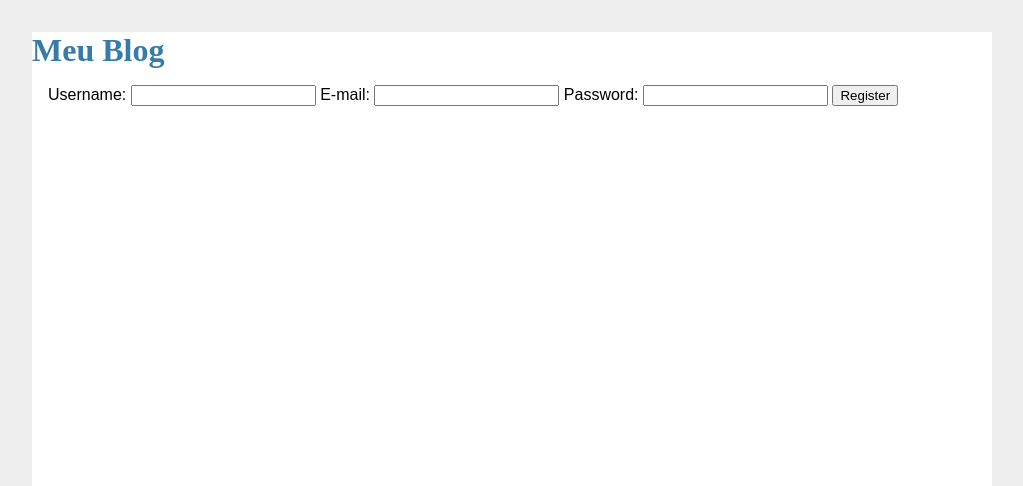
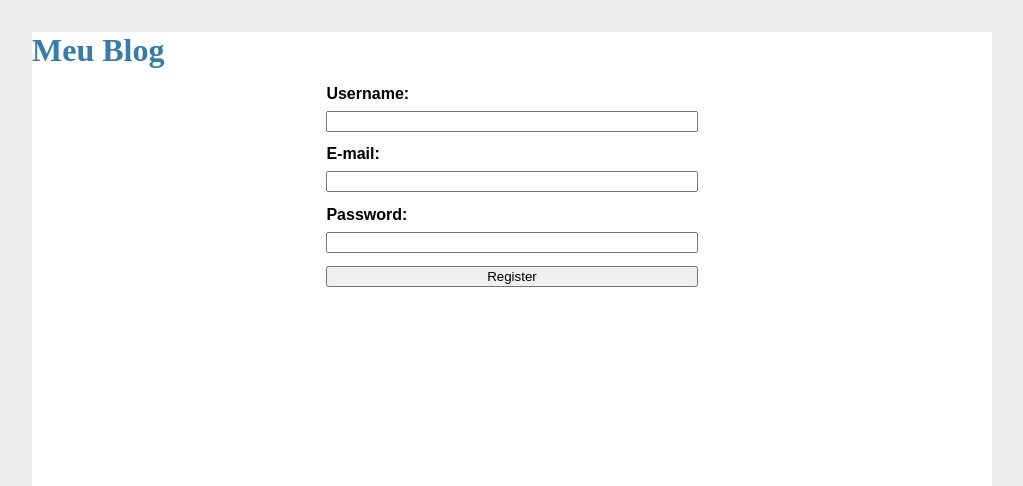
Before and after one commit to e-goncalves/blog, a Flask app: page /register in a window 1280 px wide. Shown: the top 486 px of the page, without its empty margins (128-1151 px from the left). Run offline with Flask 2, Linux system fonts and the light colour scheme.

Commit message:
final da aula 5

```diff
--- a/app.py
+++ b/app.py
@@ -1,8 +1,9 @@
-from flask import Flask, render_template, redirect, url_for
+from flask import Flask, render_template, redirect, url_for, request, flash
 from datetime import datetime
 from flask_sqlalchemy import SQLAlchemy
-from flask_login import LoginManager, UserMixin
+from flask_login import LoginManager, UserMixin, current_user, logout_user, login_user
 from werkzeug.security import check_password_hash, generate_password_hash
+from sqlalchemy.exc import IntegrityError
 
 app = Flask("hello")
 app.config["SQLALCHEMY_DATABASE_URI"] = "sqlite:///app.db"
@@ -45,6 +46,44 @@ def index():
     posts = Post.query.all()
     return render_template("index.html", posts = posts)
 
-@app.route('/register')
+@app.route('/register', methods=["GET", "POST"])
 def register():
+    if current_user.is_authenticated:
+        return redirect(url_for('index'))
+    if request.method == "POST":
+        username = request.form['username']
+        email = request.form['email']
+        password = request.form['password']
+
+        try:
+            new_user = User(username=username, email=email)
+            new_user.set_password(password)
+            db.session.add(new_user)
+            db.session.commit()
+        except IntegrityError:
+            flash("Username or E-mail alread exists!")
+        else:
+            return redirect(url_for('login'))
     return render_template('register.html')
+
+@app.route('/login')
+def login():
+    if current_user.is_authenticated:
+        return redirect(url_for('index'))
+    if request.method == "POST":
+        username = request.form['username']
+        password = request.form['password']
+        user = User.query_filter_by(username=username).first()
+        if user is None or not user.check_password(password):
+            flash("Incorrect Username or Password")
+            return redirect(url_for('login'))
+        login_user(user)
+        return redirect(url_for('index'))
+
+
+    return render_template("login.html")
+
+@app.route('/logout')
+def logout():
+    logout_user()
+    return render_template("index")
--- a/static/style.css
+++ b/static/style.css
@@ -42,3 +42,19 @@ hr{
     font-style: italic;
     color: gray;
 }
+
+.content form{
+    margin: 1em auto;
+    display: flex;
+    flex-direction: column;
+    max-width: 40%;
+}
+
+.content label{
+    font-weight: bold;
+    margin-bottom: 0.5em;
+}
+
+.content input{
+    margin-bottom: 1em;
+}
--- a/templates/register.html
+++ b/templates/register.html
@@ -3,7 +3,7 @@
 {% block title %} Register {% endblock %}
 
 {% block content %}
-    <form>
+    <form method="POST">
         <label for="username">Username:</label>
         <input id="username" name="username" required>
 
```
Also changed, not shown: templates/login.html (added, +7 -0 lines).
